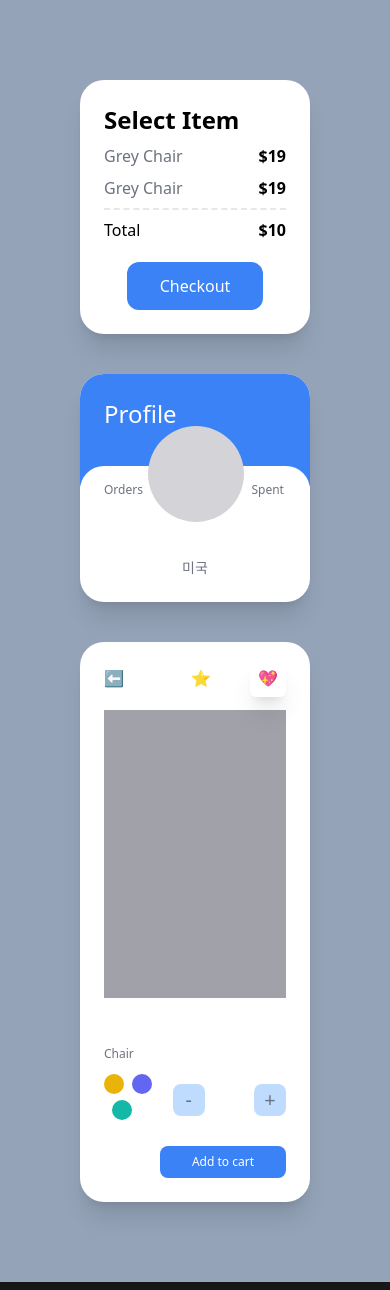
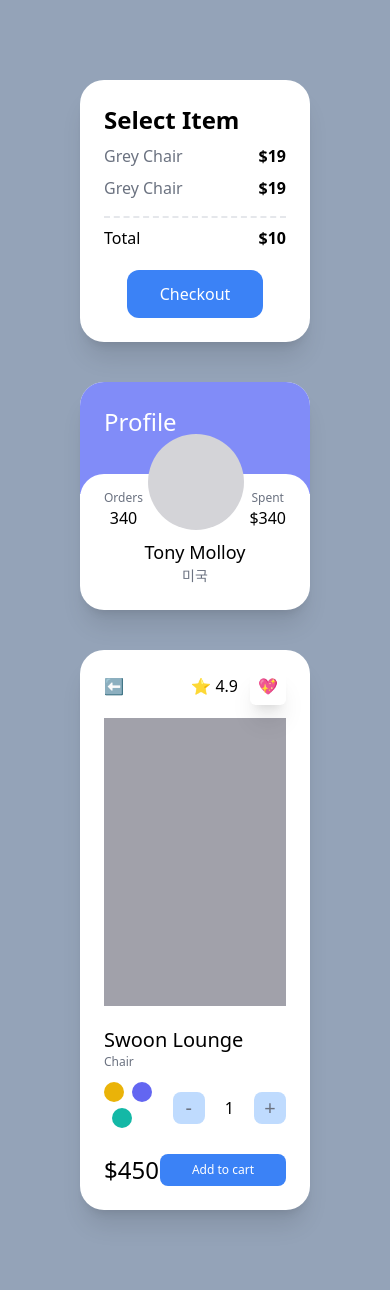
Before and after one commit to alstjr5949/carrot-marktet, a Next.js app: page / in a window 390 px wide. Built offline with nearby package versions, Linux system fonts and the light colour scheme.

Commit message:
study: responsive modifier2

```diff
--- a/app/layout.tsx
+++ b/app/layout.tsx
@@ -26,7 +26,7 @@ export default function RootLayout({
   return (
     <html lang="en">
       <body
-        className={`${geistSans.variable} ${geistMono.variable} antialiased bg-neutral-900 text-white max-w-screen-sm mx-auto`}
+        className={`${geistSans.variable} ${geistMono.variable} antialiased bg-neutral-900 text-black`}
       >
         {children}
       </body>
--- a/app/page.tsx
+++ b/app/page.tsx
@@ -2,8 +2,8 @@ import Link from "next/link";
 
 export default function Home() {
   return (
-    <div className="bg-slate-400 py-20 px-20 grid gap-10 min-h-screen">
-      <div className="bg-white text-black sm:hover:bg-pink-800 sm:bg-red-400 md:bg-teal-400 lg:bg-indigo-400 xl:bg-yellow-400 2xl:bg-pink-500 p-6 rounded-3xl shadow-xl">
+    <div className="w-full bg-slate-400 py-20 px-20 grid gap-10 lg:grid-cols-2 xl:grid-cols-3 min-h-screen xl:place-content-center">
+      <div className="bg-white flex flex-col justify-between sm:hover:bg-pink-800 sm:bg-red-400 md:bg-teal-400 lg:bg-indigo-400 xl:bg-yellow-400 2xl:bg-pink-500 p-6 rounded-3xl shadow-xl">
         <span className="font-semibold text-2xl">Select Item</span>
         <ul>
           <div className="flex justify-between my-2 ">
@@ -30,7 +30,7 @@ export default function Home() {
         </button>
       </div>
       <div className="bg-white overflow-hidden rounded-3xl shadow-xl group">
-        <div className="bg-blue-500 p-6 pb-14">
+        <div className="portrait:bg-indigo-400 landscape:bg-blue-500 p-6 pb-14 xl:pb-52">
           <span className="text-white text-2xl">Profile</span>
         </div>
         <div className="rounded-3xl p-6 bg-white relative -top-5">
@@ -51,7 +51,7 @@ export default function Home() {
           </div>
         </div>
       </div>
-      <div className="bg-white p-6 rounded-3xl shadow-xl">
+      <div className="bg-white p-6 rounded-3xl shadow-xl lg:col-span-2 xl:col-span-1">
         <div className="flex mb-5 justify-between items-center">
           <span>⬅️</span>
           <div className="space-x-3">
```
